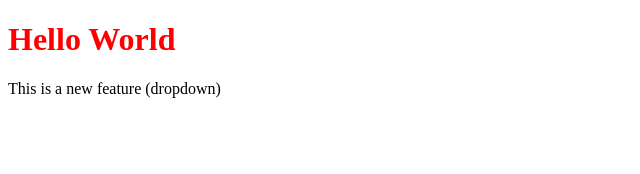
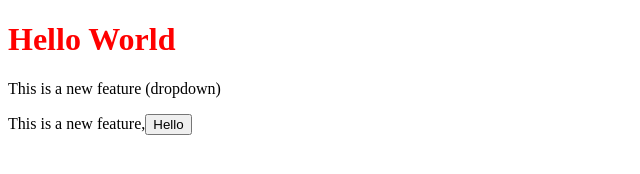
Before and after one commit to saralchaulagain/localrepo, a plain HTML site: page index.html in a window 1280 px wide. Shown: the whole page, without its empty margins (0-640 px from the left). Drawn offline with Linux system fonts and the light colour scheme.

Commit message:
added both feature

```diff
--- a/index.html
+++ b/index.html
@@ -11,6 +11,7 @@
 <body>
     <h1>Hello World</h1>
     <p>This is a new feature (dropdown)</p>
+    <p>This is a new feature,<button>Hello</button></p>
 </body>
 
 </html>
```
